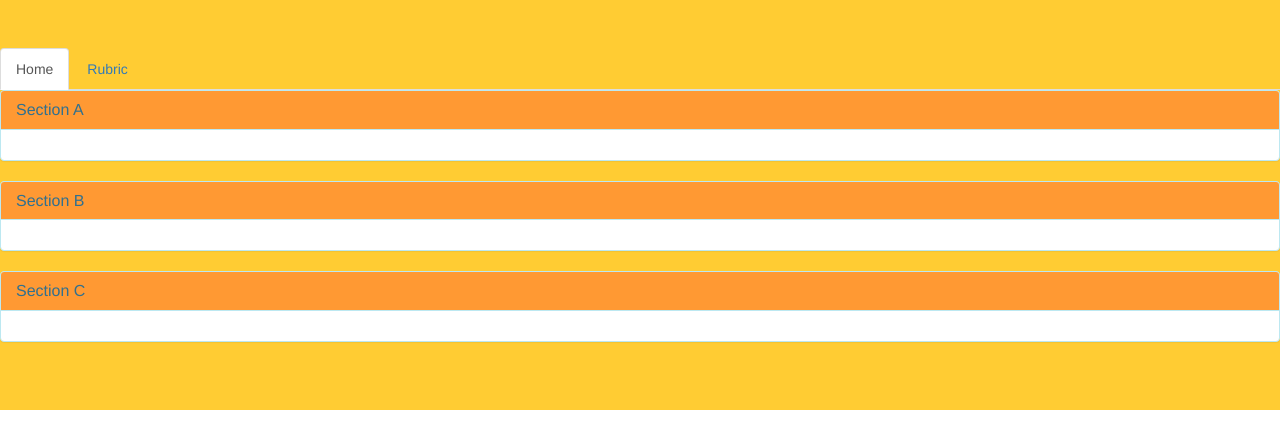
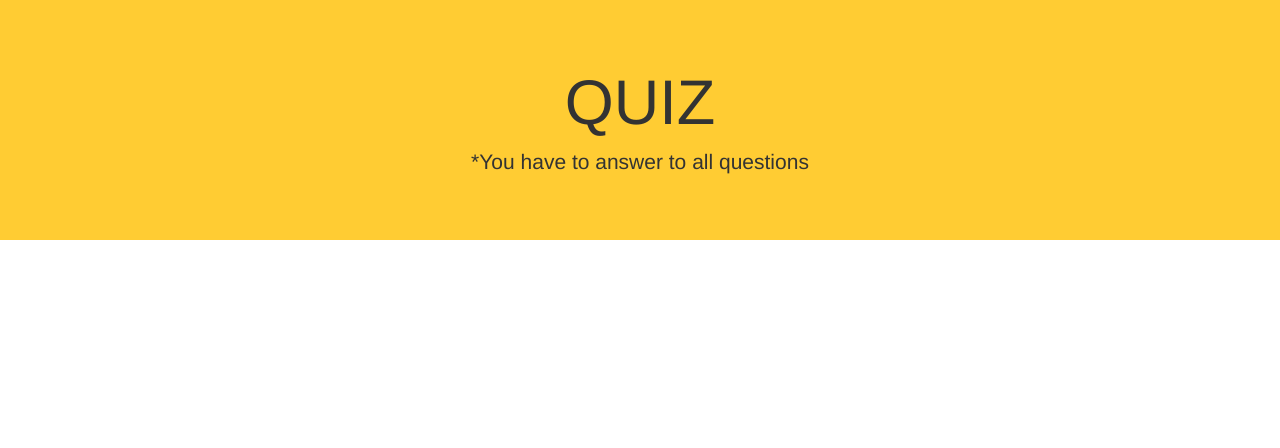
Before and after one commit to Hunch0/quizBoard, a plain HTML site: page index.html in a window 1280 px wide. Drawn offline with nearby package versions, Linux system fonts and the light colour scheme.

```diff
--- a/index.html
+++ b/index.html
@@ -9,39 +9,49 @@
     <script type="text/javascript" src="js/scripts.js"></script>
   </head>
   <body>
-    <div class="jumbotron">
-      <div class="nav">
-        <nav>
-          <ul class="nav nav-tabs">
-            <li class="active"><a href="#">Home </a></li>
-            <li><a href="#">Rubric</a></li>
+    <div class="jumbotron text-center">
+      <h1> QUIZ </h1>
+      <p>*You have to answer to all questions</p>
+    </div>
+    <!-- <div class="container cont">
+      <div class="result">
+        <h1 id="marks"></h1>
+      </div>
+      <form id="form">
+        <div>
+          <ul>
+            <li> Q 1 - 1. JavaScript is a ______ language.</li>
+              <input type="radio" name="q0" value="A" required>A - Programming.<br>
+              <input type="radio" name="q0" value="B"> B - Application.<br>
+              <input type="radio" name="q0" value="C">C - Both a and b.<br>
+              <input type="radio" name="q0" value="D">D - Scripting.
+            <li> Q 2 - What is the correct JavaScript syntax to write "Hello World"?</li>
+              <input type="radio" name="q1" value="A" required> A - System.out.println("Hello World");<br>
+              <input type="radio" name="q1" value="B"> B - println ("Hello World");<br>
+              <input type="radio" name="q1" value="C"> C - document.write("Hello World");<br>
+              <input type="radio" name="q1" value="D">D - response.write("Hello World");
+            <li> Q 3 - <______> tag is an extension to HTML that can enclose any number of JavaScript statements.</li>
+              <input type="radio" name="q2" value="A" required> A - SCRIPT<br>
+              <input type="radio" name="q2" value="B"> B - BODY<br>
+              <input type="radio" name="q2" value="C"> C - HEAD<br>
+              <input type="radio" name="q2" value="D"> D - TITLE
+            <li> Q 4 - Which of the following is not considered as an error in JavaScript?</li>
+              <input type="radio" name="q3" value="A" required>A - Syntax error.<br>
+              <input type="radio" name="q3" value="B">B - Missing of semicolons.<br>
+              <input type="radio" name="q3" value="C"> C - Division by zero.<br>
+              <input type="radio" name="q3" value="D"> D - Missing of Bracket.
+            <li> Q 5 - Which of the following function of String object combines the text of two strings and returns a new string?</li>
+              <input type="radio" name="q4" value="A" required> A - add()<br>
+              <input type="radio" name="q4" value="B">B - merge()<br>
+              <input type="radio" name="q4" value="C"> C - concat()<br>
+              <input type="radio" name="q4" value="D"> D - append()
           </ul>
-        </nav>
-      </div>
-      <div class="panel panel-info">
-        <div class="panel-heading">
-          <h2 class="panel-title">Section A</h2>
         </div>
-        <div class="panel-body">
-
-        </div>
-      </div>
-      <div class="panel panel-info">
-        <div class="panel-heading">
-          <h2 class="panel-title">Section B</h2>
-        </div>
-        <div class="panel-body">
-
-        </div>
-      </div>
-      <div class="panel panel-info">
-        <div class="panel-heading">
-          <h2 class="panel-title">Section C</h2>
-        </div>
-        <div class="panel-body">
-
-        </div>
-      </div>
+        <button type="submit" onclick="myFunction()" >VIEW RESULT</button>
+        </form>
+        <div class="footer">
+        <p><strong>Questions are based off content learnt. Be keen!</strong></p>
+        </div> -->
     </div>
   </body>
 </html>
```
